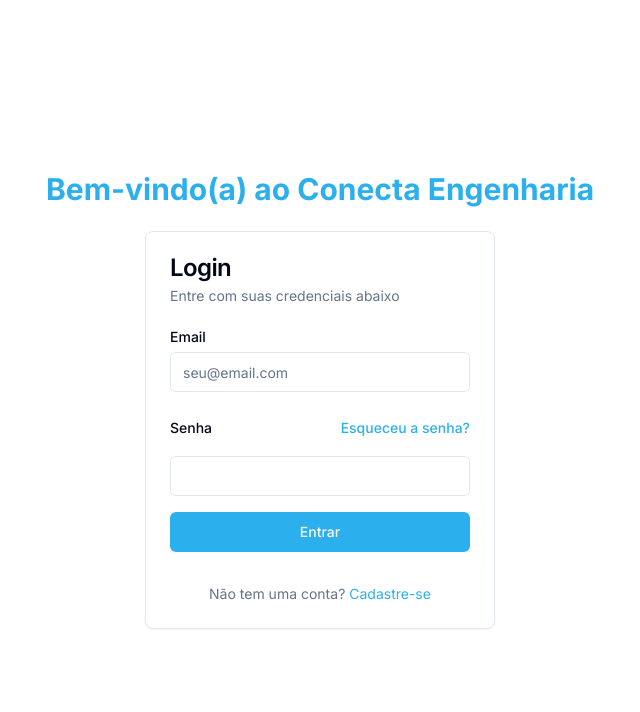
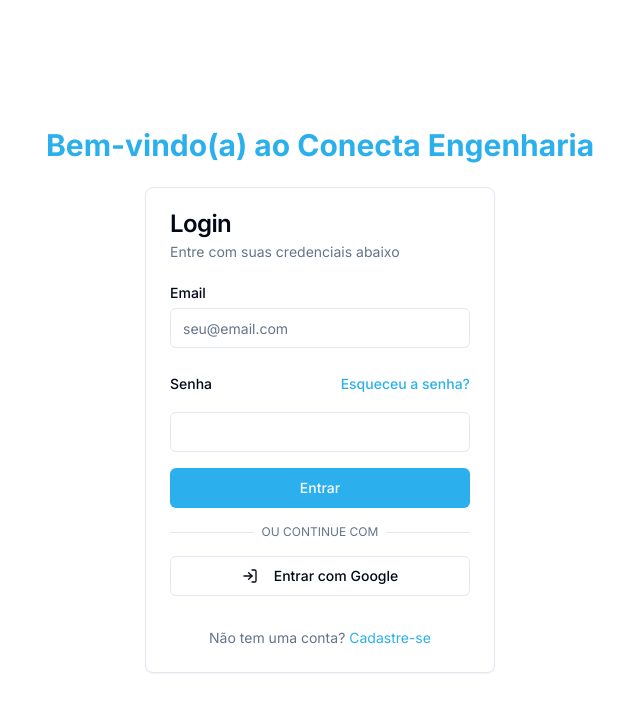
Before and after one commit to cadumv/anticriseconnect, a React (Vite) app: page /login in a window 1280 px wide. Shown: the top 712 px of the page, without its empty margins (320-960 px from the left). Built offline with nearby package versions, Linux system fonts and the light colour scheme.

Commit message:
Add Google login
Implements Google login functionality with a button and stores user data in Supabase.

```diff
--- a/src/hooks/useAuth.tsx
+++ b/src/hooks/useAuth.tsx
@@ -8,6 +8,7 @@ type AuthContextType = {
   session: Session | null;
   signUp: (email: string, password: string, metadata?: { name?: string, phone?: string }) => Promise<void>;
   signIn: (email: string, password: string) => Promise<boolean>;
+  signInWithGoogle: () => Promise<boolean>;
   signOut: () => Promise<void>;
   resetPassword: (email: string) => Promise<void>;
   deleteAccount: () => Promise<void>;
@@ -173,6 +174,36 @@ export const AuthProvider = ({ children }: { children: ReactNode }) => {
     }
   };
 
+  const signInWithGoogle = async (): Promise<boolean> => {
+    setLoading(true);
+    try {
+      const { error } = await supabase.auth.signInWithOAuth({
+        provider: 'google',
+        options: {
+          redirectTo: `${window.location.origin}/profile`,
+          queryParams: {
+            access_type: 'offline',
+            prompt: 'consent',
+          },
+        },
+      });
+
+      if (error) throw error;
+
+      // Success will be determined by the redirect flow
+      return true;
+    } catch (error: any) {
+      toast({
+        title: "Erro no login com Google",
+        description: error.message,
+        variant: "destructive",
+      });
+      return false;
+    } finally {
+      setLoading(false);
+    }
+  };
+
   const signOut = async () => {
     try {
       const { error } = await supabase.auth.signOut();
@@ -245,6 +276,7 @@ export const AuthProvider = ({ children }: { children: ReactNode }) => {
     session,
     signUp,
     signIn,
+    signInWithGoogle,
     signOut,
     resetPassword,
     deleteAccount,
--- a/src/pages/Login.tsx
+++ b/src/pages/Login.tsx
@@ -6,12 +6,14 @@ import { Button } from "@/components/ui/button";
 import { Input } from "@/components/ui/input";
 import { Label } from "@/components/ui/label";
 import { useAuth } from "@/hooks/useAuth";
+import { Separator } from "@/components/ui/separator";
+import { LogIn } from "lucide-react";
 
 const Login = () => {
   const [email, setEmail] = useState("");
   const [password, setPassword] = useState("");
   const [isRecovery, setIsRecovery] = useState(false);
-  const { signIn, resetPassword, loading, user } = useAuth();
+  const { signIn, signInWithGoogle, loading, user } = useAuth();
   const navigate = useNavigate();
 
   // Redirect to profile page if user is already logged in
@@ -31,6 +33,11 @@ const Login = () => {
     e.preventDefault();
     await resetPassword(email);
     setIsRecovery(false);
+  };
+
+  const handleGoogleSignIn = async () => {
+    await signInWithGoogle();
+    // Redirection will happen automatically through the useEffect hook above
   };
 
   return (
@@ -92,6 +99,29 @@ const Login = () => {
               </Button>
             </div>
           </form>
+
+          {!isRecovery && (
+            <>
+              <div className="relative my-4">
+                <div className="absolute inset-0 flex items-center">
+                  <Separator className="w-full" />
+                </div>
+                <div className="relative flex justify-center text-xs uppercase">
+                  <span className="bg-background px-2 text-muted-foreground">Ou continue com</span>
+                </div>
+              </div>
+
+              <Button
+                variant="outline"
+                className="w-full"
+                onClick={handleGoogleSignIn}
+                disabled={loading}
+              >
+                <LogIn className="mr-2 h-4 w-4" />
+                Entrar com Google
+              </Button>
+            </>
+          )}
         </CardContent>
         <CardFooter className="flex flex-col items-center">
           {isRecovery ? (
```
